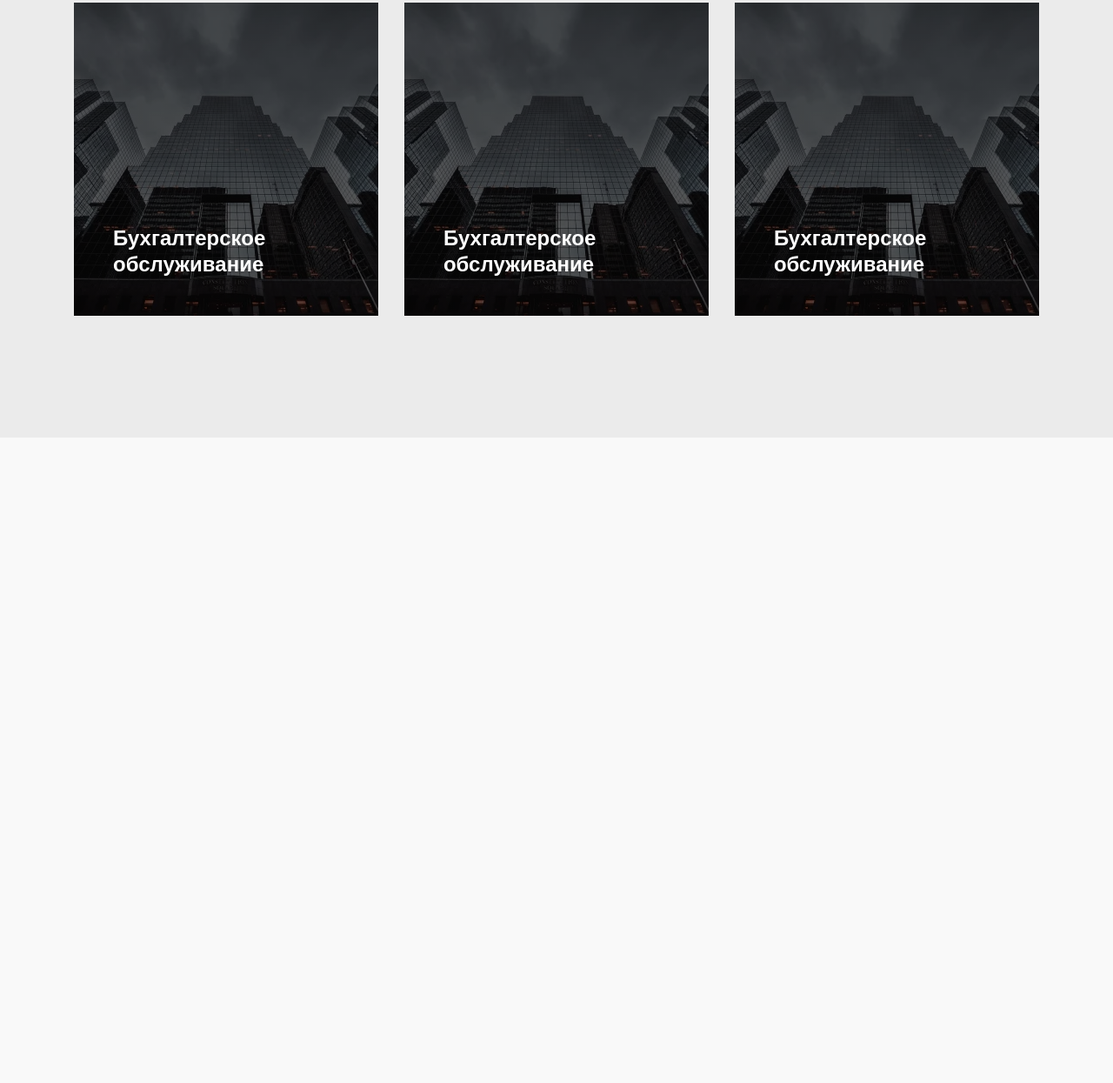
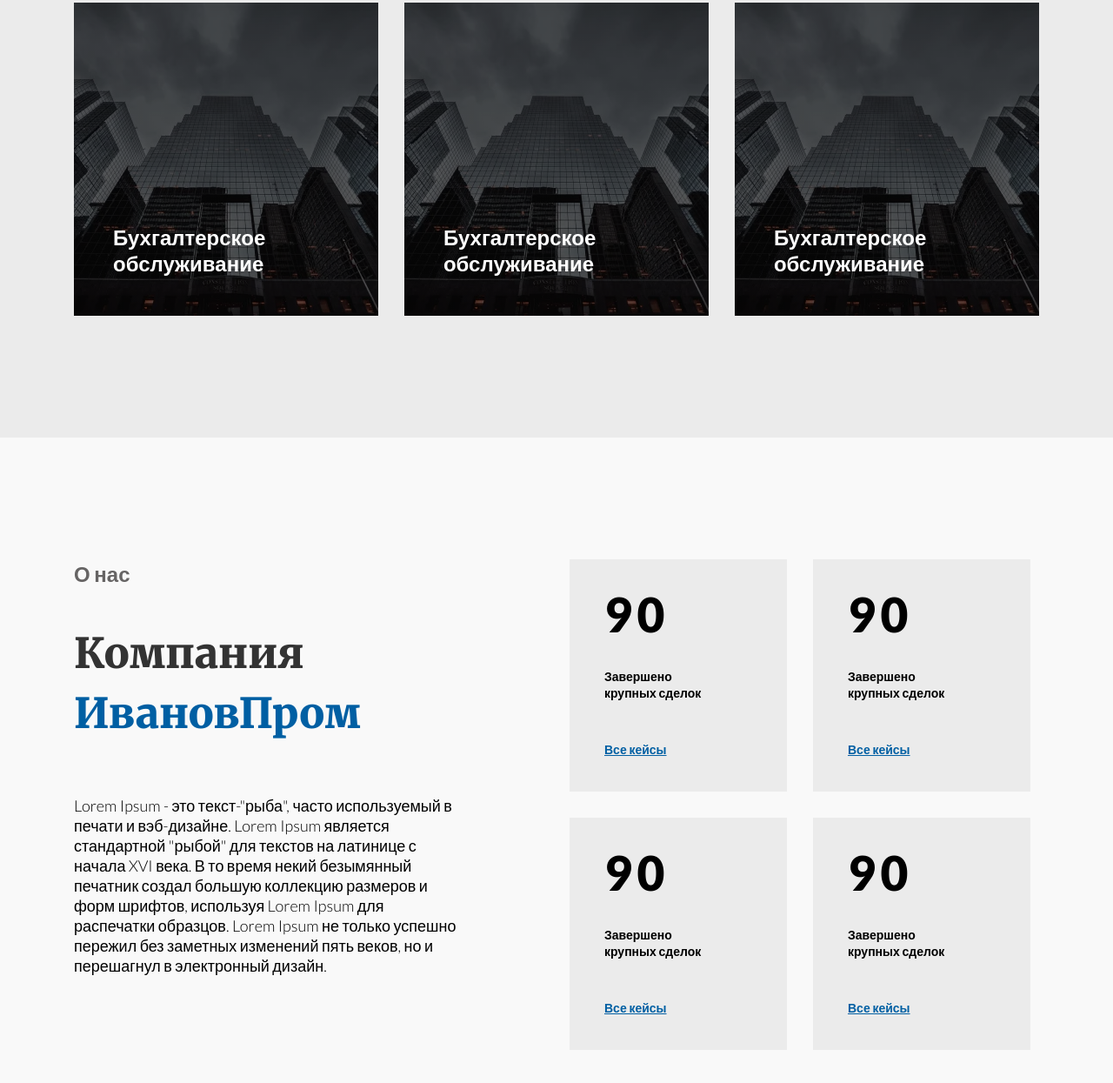
Before and after one commit to matiz86/BuhOne-page-test-, a plain HTML site: page index.html in a window 1280 px wide. Shown: the part 1571-2816 px from the top of the page at 87% size. Before the commit the page ends 2074 px from the top, so only its background shows below. Drawn offline with nearby package versions, Linux system fonts and the light colour scheme.

Commit message:
about section

```diff
--- a/index.css
+++ b/index.css
@@ -3,3 +3,4 @@
 @import url('styles/header.css');
 @import url('styles/main.css');
 @import url('styles/services.css');
+@import url('styles/about.css');
--- a/index.html
+++ b/index.html
@@ -16,6 +16,7 @@
 </head>
 
 <body>
+
   <header class="header" aria-label="header">
     <div class="container">
       <div class="header__wrap" aria-label="header wrap">
@@ -175,55 +176,106 @@
     </div>
   </section>
 
-  <section class="services bg-gray section">
+  <section class="services bg-gray section" aria-label="services bg-gray section">
     <div class="container">
-      <div class="top">
-        <div class="services__caption caption">Наши услуги</div>
-        <div class="services__title title">Мы специализируемся</div>
+      <div class="top" aria-label="top">
+        <div class="services__caption caption" aria-label="services caption">Наши услуги</div>
+        <div class="services__title title" aria-label="services title">Мы специализируемся</div>
       </div>
-      <div class="services__row">
+      <div class="services__row" aria-label="services row">
         <a class="services__coll" href="#">
-          <div class="services__img">
-            <img src="assets/webp/services.webp" alt="">
+          <div class="services__img" aria-label="services image">
+            <img src="assets/webp/services.webp" alt="#">
           </div>
-          <div class="services__coll-caption caption">Бухгалтерское
+          <div class="services__coll-caption caption" aria-label="services coll caption">Бухгалтерское
             обслуживание</div>
         </a>
         <a class="services__coll" href="#">
-          <div class="services__img">
+          <div class="services__img" aria-label="services image">
             <img src="assets/webp/services.webp" alt="">
           </div>
-          <div class="services__coll-caption caption">Бухгалтерское
+          <div class="services__coll-caption caption" aria-label="services coll caption">Бухгалтерское
             обслуживание</div>
         </a>
         <a class="services__coll" href="#">
-          <div class="services__img">
+          <div class="services__img" aria-label="services image">
             <img src="assets/webp/services.webp" alt="">
           </div>
-          <div class="services__coll-caption caption">Бухгалтерское
+          <div class="services__coll-caption caption" aria-label="services coll caption">Бухгалтерское
             обслуживание</div>
         </a>
         <a class="services__coll" href="#">
-          <div class="services__img">
+          <div class="services__img" aria-label="services image">
             <img src="assets/webp/services.webp" alt="">
           </div>
-          <div class="services__coll-caption caption">Бухгалтерское
+          <div class="services__coll-caption caption" aria-label="services coll caption">Бухгалтерское
             обслуживание</div>
         </a>
         <a class="services__coll" href="#">
-          <div class="services__img">
+          <div class="services__img" aria-label="services image">
             <img src="assets/webp/services.webp" alt="">
           </div>
-          <div class="services__coll-caption caption">Бухгалтерское
+          <div class="services__coll-caption caption" aria-label="services coll caption">Бухгалтерское
             обслуживание</div>
         </a>
         <a class="services__coll" href="#">
-          <div class="services__img">
+          <div class="services__img" aria-label="services image">
             <img src="assets/webp/services.webp" alt="">
           </div>
-          <div class="services__coll-caption caption">Бухгалтерское
+          <div class="services__coll-caption caption" aria-label="services coll caption">Бухгалтерское
             обслуживание</div>
         </a>
+      </div>
+    </div>
+  </section>
+
+  <section class="about section" aria-label="about section">
+    <div class="container">
+      <div class="about__wrap" aria-label="about wrap">
+        <div class="about__left" aria-label="about left">
+          <div class="top" aria-label="top">
+            <div class="about__caption caption" aria-label="about caption">О нас</div>
+            <div class="about__title title" aria-label="about title">Компания
+              <span>ИвановПром</span>
+            </div>
+            <div class="about__desc" aria-label="about descriprion">
+              Lorem Ipsum - это текст-"рыба", часто используемый в печати и вэб-дизайне. Lorem Ipsum является
+              стандартной "рыбой" для
+              текстов на латинице с начала XVI века. В то время некий безымянный печатник создал большую коллекцию
+              размеров и форм
+              шрифтов, используя Lorem Ipsum для распечатки образцов. Lorem Ipsum не только успешно пережил без заметных
+              изменений
+              пять веков, но и перешагнул в электронный дизайн.
+            </div>
+          </div>
+        </div>
+
+        <div class="about__right" aria-label="about right">
+          <a class="about__coll" href="#">
+            <div class="about__number" aria-label="about number">90</div>
+            <div class="about__coll-caption" aria-label="about coll caption">Завершено <br>
+              крупных сделок</div>
+            <div class="about__link" aria-label="about link">Все кейсы</div>
+          </a>
+          <a class="about__coll" href="#">
+            <div class="about__number" aria-label="about number">90</div>
+            <div class="about__coll-caption" aria-label="about coll caption">Завершено <br>
+              крупных сделок</div>
+            <div class="about__link" aria-label="about link">Все кейсы</div>
+          </a>
+          <a class="about__coll" href="#">
+            <div class="about__number" aria-label="about number">90</div>
+            <div class="about__coll-caption" aria-label="about coll caption">Завершено <br>
+              крупных сделок</div>
+            <div class="about__link" aria-label="about link">Все кейсы</div>
+          </a>
+          <a class="about__coll" href="#">
+            <div class="about__number" aria-label="about number">90</div>
+            <div class="about__coll-caption" aria-label="about coll caption">Завершено <br>
+              крупных сделок</div>
+            <div class="about__link" aria-label="about link">Все кейсы</div>
+          </a>
+        </div>
       </div>
     </div>
   </section>
--- /dev/null
+++ b/styles/about.css
@@ -0,0 +1,74 @@
+.about__wrap {
+  display: flex;
+  justify-content: space-between;
+}
+
+.about__left {
+  max-width: 445px;
+}
+
+.about__title span {
+  color: var(--color-accent-blue);
+}
+
+.about__desc {
+  margin: 60px 0 0 0;
+}
+
+.about__right {
+  max-width: 540px;
+  display: flex;
+  flex-wrap: wrap;
+  gap: 30px;
+}
+
+.about__coll {
+  display: block;
+  background-color: var(--bg-main-gray);
+  padding: 30px 40px 40px;
+  width: calc(50% - 20px);
+  transition: all .3s;
+}
+
+.about__coll:hover {
+  background-color: var(--color-accent-blue);
+  transition: all .3s;
+}
+
+.about__coll:hover .about__number,
+.about__coll:hover .about__coll-caption,
+.about__coll:hover .about__link {
+  color: var(--color-btn-title);
+  transition: all .3s;
+}
+
+.about__number {
+  color: var(--color-main-black);
+  font-size: 55px;
+  font-weight: 900;
+  letter-spacing: 5.5px;
+  text-transform: uppercase;
+  margin-bottom: 30px;
+  transition: all .3s;
+}
+
+
+.about__coll-caption {
+  height: 57px;
+  overflow: hidden;
+  color: var(--color-main-black);
+  font-size: 14px;
+  font-weight: 700;
+  line-height: 132%;
+  margin-bottom: 27px;
+  transition: all .3s;
+}
+
+.about__link {
+  color: var(--color-accent-blue);
+  font-size: 14px;
+  font-weight: 700;
+  line-height: normal;
+  text-decoration-line: underline;
+  transition: all .3s;
+}
--- a/styles/variables.css
+++ b/styles/variables.css
@@ -9,5 +9,5 @@
   --color-text: #222;
   --title-color: #333;
   --color-btn-title: #FFF;
-  --color-caption: #BDBDBD;
+  --color-caption: #666464;
 }
```
